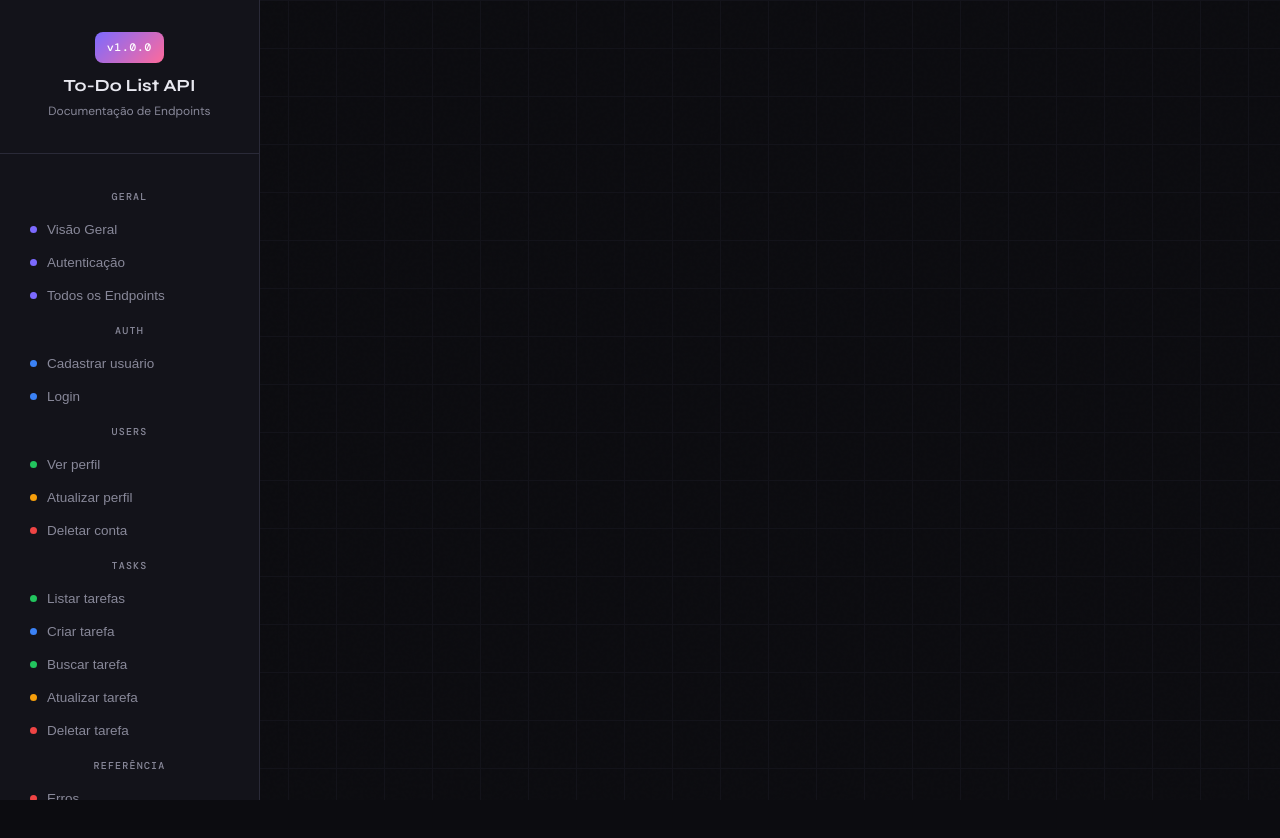
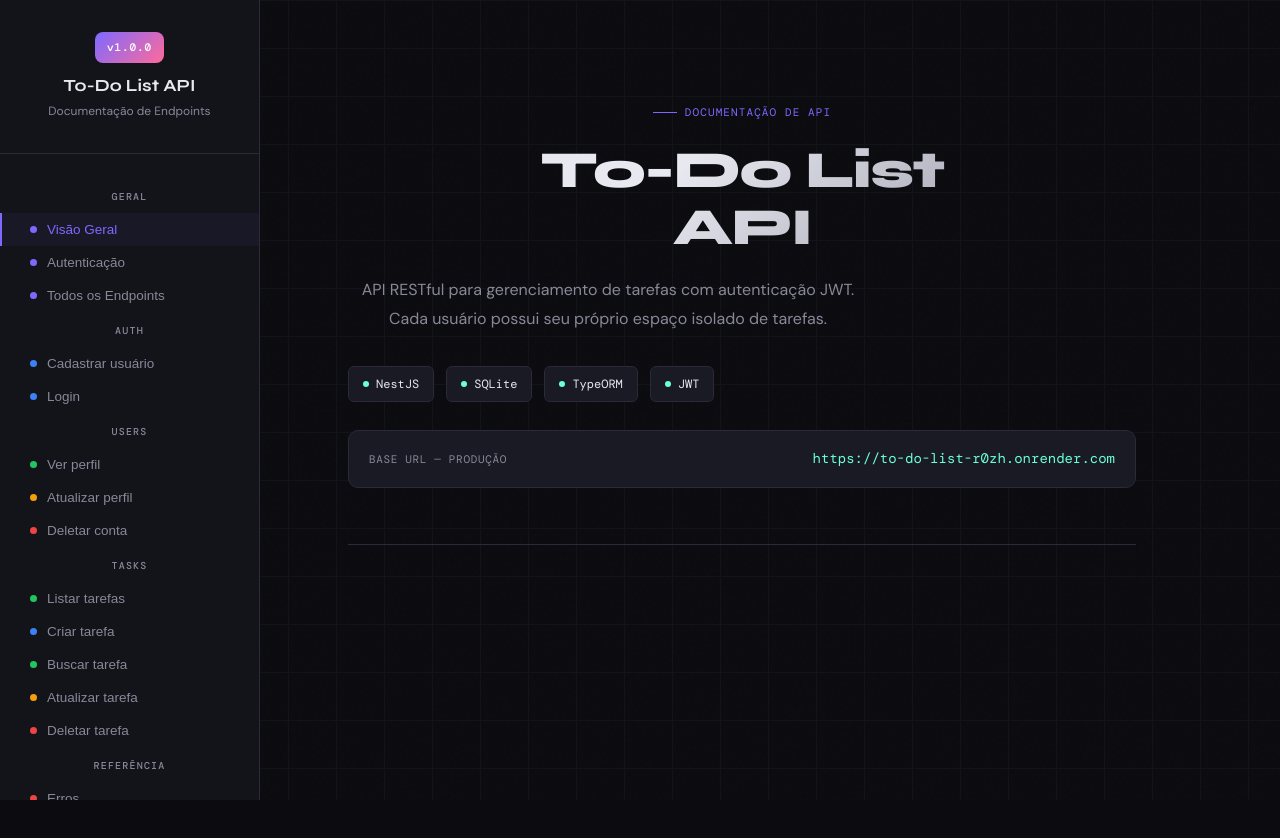
Before and after one commit to MikaelAlvez/PageDocumentationToDoList, a React (Vite) app: page / in a window 1280 px wide. Shown: the top 838 px of the page. Built offline with nearby package versions, Linux system fonts and the light colour scheme.

Commit message:
feat: Hero

```diff
--- a/src/App.jsx
+++ b/src/App.jsx
@@ -1,12 +1,13 @@
 import './App.css'
 import Sidebar from './components/Sidebar'
+import Hero from './components/Hero'
 
 function App() {
   return (
     <div style={{ display: 'flex', minHeight: '100vh', position: 'relative', zIndex: 1 }}>
       <Sidebar />
       <main style={{ marginLeft: 260, flex: 1, maxWidth: 900, padding: '64px 56px' }}>
-          {/* Content */}
+        <Hero />
       </main>
     </div>
   )
--- /dev/null
+++ b/src/components/Hero.jsx
@@ -0,0 +1,107 @@
+const PROD_URL = 'https://to-do-list-r0zh.onrender.com'
+
+export default function Hero() {
+  return (
+    <section id="overview" style={{
+      paddingBottom: 56,
+      borderBottom: '1px solid var(--border)',
+      marginBottom: 56,
+      animation: 'fadeUp 0.6s ease both',
+    }}>
+      <style>{`
+        @keyframes fadeUp {
+          from { opacity: 0; transform: translateY(16px); }
+          to   { opacity: 1; transform: translateY(0); }
+        }
+      `}</style>
+
+      <div style={{
+        display: 'inline-flex',
+        alignItems: 'center',
+        gap: 8,
+        fontFamily: "'DM Mono', monospace",
+        fontSize: 11,
+        letterSpacing: '0.1em',
+        textTransform: 'uppercase',
+        color: 'var(--accent)',
+        marginBottom: 20,
+      }}>
+        <span style={{ display: 'block', width: 24, height: 1, background: 'var(--accent)' }} />
+        Documentação de API
+      </div>
+
+      <h1 style={{
+        fontFamily: "'Syne', sans-serif",
+        fontSize: 52,
+        fontWeight: 800,
+        lineHeight: 1.1,
+        letterSpacing: '-0.03em',
+        background: 'linear-gradient(135deg, var(--text) 40%, var(--muted))',
+        WebkitBackgroundClip: 'text',
+        WebkitTextFillColor: 'transparent',
+        backgroundClip: 'text',
+        marginBottom: 20,
+      }}>
+        To-Do List<br />API
+      </h1>
+
+      <p style={{
+        fontSize: 16,
+        color: 'var(--muted)',
+        maxWidth: 520,
+        lineHeight: 1.8,
+        marginBottom: 32,
+      }}>
+        API RESTful para gerenciamento de tarefas com autenticação JWT.
+        Cada usuário possui seu próprio espaço isolado de tarefas.
+      </p>
+
+      <div style={{ display: 'flex', gap: 12, flexWrap: 'wrap', marginBottom: 28 }}>
+        {['NestJS', 'SQLite', 'TypeORM', 'JWT'].map((tag) => (
+          <span key={tag} style={{
+            display: 'inline-flex',
+            alignItems: 'center',
+            gap: 7,
+            background: 'var(--surface2)',
+            border: '1px solid var(--border)',
+            borderRadius: 6,
+            padding: '7px 14px',
+            fontFamily: "'DM Mono', monospace",
+            fontSize: 12,
+            color: 'var(--text)',
+          }}>
+            <span style={{ width: 6, height: 6, borderRadius: '50%', background: 'var(--accent3)' }} />
+            {tag}
+          </span>
+        ))}
+      </div>
+
+      <div style={{
+        background: 'var(--surface2)',
+        border: '1px solid var(--border)',
+        borderRadius: 10,
+        padding: '16px 20px',
+        display: 'flex',
+        alignItems: 'center',
+        justifyContent: 'space-between',
+      }}>
+        <span style={{
+          fontFamily: "'DM Mono', monospace",
+          fontSize: 11,
+          color: 'var(--muted)',
+          letterSpacing: '0.06em',
+          textTransform: 'uppercase',
+        }}>
+          Base URL — Produção
+        </span>
+        <span style={{
+          fontFamily: "'DM Mono', monospace",
+          fontSize: 14,
+          color: 'var(--accent3)',
+        }}>
+          {PROD_URL}
+        </span>
+      </div>
+    </section>
+  )
+}
```
